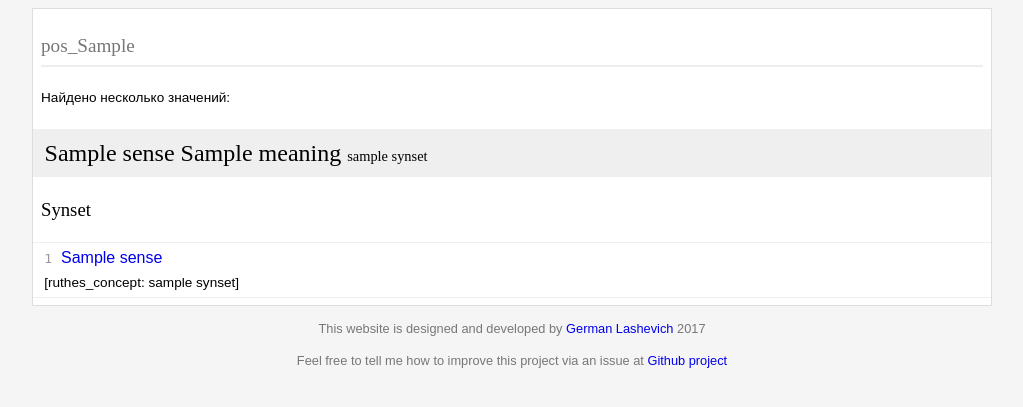
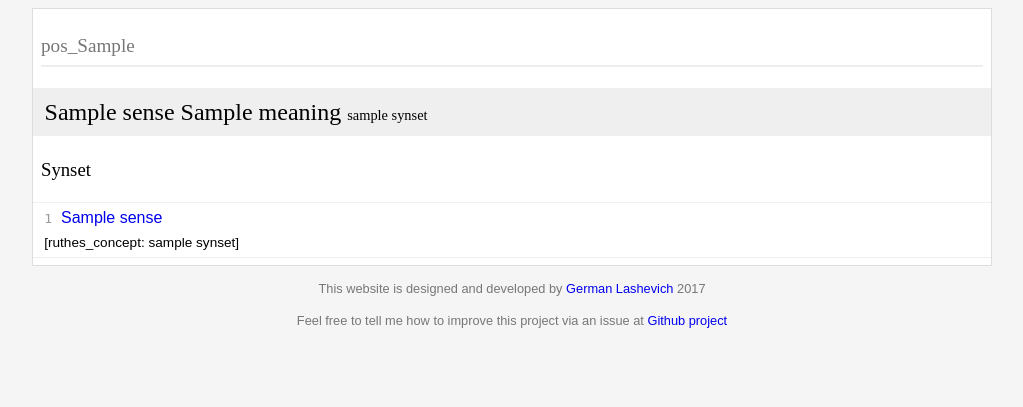
Before and after one commit to Zebradil/RuWordNetView, a PHP site: template views/Site/lexeme_summary.html.twig in a window 1280 px wide. Shown: the part 49-456 px from the top of the page, without its empty margins (128-1151 px from the left). Run offline with PHP 8.4, Linux system fonts and the light colour scheme; the template is opened without the code that fills it: most values are stand-ins (such as "Sample title", 1, 10 or a date in 2020); some libraries are stand-ins or nearby versions.

Commit message:
Don't show alternatives list if there are no alternatives

```diff
--- a/views/Site/lexeme_summary.html.twig
+++ b/views/Site/lexeme_summary.html.twig
@@ -12,10 +12,10 @@
                     {{ searchString|upper }}
                     <span>{{ ("pos_" ~ POS)|trans }}</span>
                 </h1>
-                <div class="alternative-meanings">
-                    <div>Найдено несколько значений:</div>
-                    <div>
-                        {% if senses|length > 1 %}
+                {% if senses|length > 1 %}
+                    <div class="alternative-meanings">
+                        <div>Найдено несколько значений:</div>
+                        <div>
                             {% for sense in senses %}
                                 <a href="#meaning-{{ loop.index }}">
                                     {{ sense.name|capitalize }}
@@ -23,9 +23,9 @@
                                     ({{ sense.getSynset().name|lower }})
                                 </a>
                             {% endfor %}
-                        {% endif %}
+                        </div>
                     </div>
-                </div>
+                {% endif %}
                 <div class="senses">
                     {% for sense in senses %}
                         <div class="sense">
```
